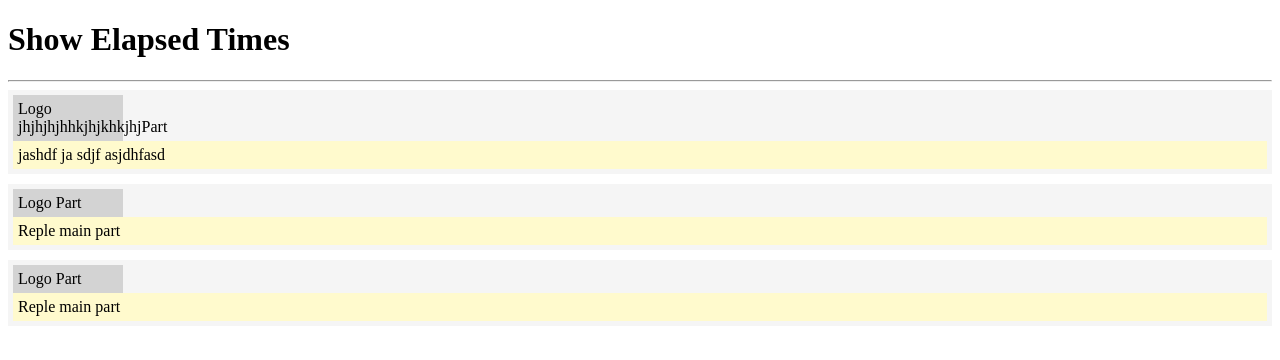
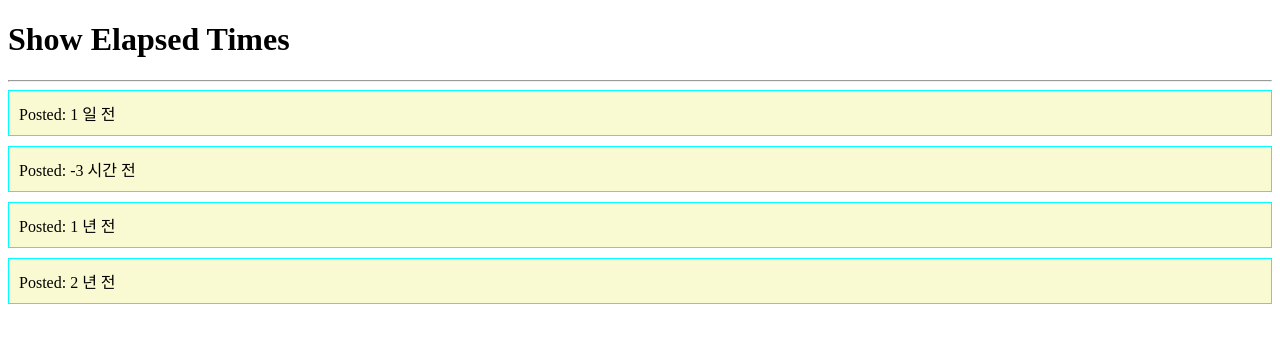
Before and after one commit to pshonature/JS-elapsedTime, a plain HTML site: page index.html in a window 1280 px wide. Drawn offline with Linux system fonts and the light colour scheme.

Commit message:
초분시월년 표시 기능 완성

```diff
--- a/index.html
+++ b/index.html
@@ -3,49 +3,99 @@
 
 <head>
     <style>
-        .repleContainer {
-            background-color: whitesmoke;
+        div.container {
+            background-color: lightgoldenrodyellow;
             margin-bottom: 10px;
-            /* height: 100px; */
-            padding: 5px;
-            overflow: auto;
-        }
-
-        .repleLogo {
-            width: 100px;
-            height: 100%;
-            background-color: lightgray;
-            padding: 5px;
-        }
-
-        .repleMain {
-            height: 100%;
-            background-color: lemonchiffon;
-            padding: 5px;
+            border: 1px solid;
+            border-color: aqua;
+            padding: 10px;
         }
     </style>
     <meta charset="UTF-8">
     <meta name="viewport" content="width=device-width, initial-scale=1.0">
     <title>Document</title>
+    <script>
+        //===========================================
+        // Global Variables
+        //-------------------------------------------
+        let spanBucket = []; //업데이트 대상 스팬 태그
+        let keySpanBucketUpdating = null;
+        const perMinute = 60;
+        const perHour = perMinute * 60;
+        const perDay = perHour * 24;
+        const perMonth = perDay * 30;
+        const perYear = perDay * 365;
+        //===========================================
+        function spanBucketUpdater() {
+            for (let item of spanBucket) {
+                item.showTimeElapsed();
+            }
+        }
+
+        function timeElapsed(seconds) {
+            let now = Math.round(new Date().valueOf() / 1000);
+            let diff = now - seconds;
+            if (Math.round(diff / perYear))
+                return Math.round(diff / perYear) + " 년 전";
+            if (Math.round(diff / perMonth))
+                return Math.round(diff / perMonth) + " 개월 전";
+            if (Math.round(diff / perDay))
+                return Math.round(diff / perDay) + " 일 전";
+            if (Math.round(diff / perHour))
+                return Math.round(diff / perHour) + " 시간 전";
+            if (Math.round(diff / perMinute))
+                return Math.round(diff / perMinute) + " 분 전";
+            return diff + " 초 전";
+        }
+
+        function backupAndSetup(spanTag) {
+            spanTag.htmlBackup = spanTag.innerHTML; //원본 텍스트 백업
+            spanTag.secondsPosted = Math.round(new Date(spanTag.htmlBackup) / 1000); //초로 변환
+            spanTag.addEventListener("mouseover", spanMouseOver);
+            spanTag.addEventListener("mouseout", spanMouseOut);
+            spanTag.showTimeElapsed = showTimeElapsed;
+        }
+        window.onload = function() {
+                let da = document.querySelectorAll("span.datePosted");
+                for (let item of da) {
+                    backupAndSetup(item);
+                    item.showTimeElapsed();
+                    spanBucket.push(item);
+                }
+                keySpanBucketUpdating = setInterval(spanBucketUpdater, 5000);
+            }
+            //=========================================
+            // Methods for span.datePosted
+            //-----------------------------------------
+        function spanMouseOver() {
+            this.innerHTML = this.htmlBackup;
+        }
+
+        function spanMouseOut() {
+            this.showTimeElapsed();
+        }
+
+        function showTimeElapsed() {
+            this.innerHTML = timeElapsed(this.secondsPosted);
+        }
+    </script>
 </head>
 
 <body>
-    <h1 class="showet">Show Elapsed Times</h1>
+    <h1>Show Elapsed Times</h1>
     <hr>
-    <div class="repleContainer">
-        <div class="repleLogo">Logo jhjhjhjhhkjhjkhkjhjPart</div>
-        <div class="repleMain"> jashdf ja sdjf asjdhfasd
-        </div>
+    <div class="container">
+        Posted: <span class="datePosted">2020.11.05 20:00</span>
     </div>
-    <div class="repleContainer">
-        <div class="repleLogo">Logo Part</div>
-        <div class="repleMain">Reple main part</div>
+    <div class="container">
+        Posted: <span class="datePosted">2020.11.06 12:50</span>
     </div>
-    <div class="repleContainer">
-        <div class="repleLogo">Logo Part</div>
-        <div class="repleMain">Reple main part</div>
+    <div class="container">
+        Posted: <span class="datePosted">2019.11.05 20:00</span>
     </div>
-
+    <div class="container">
+        Posted: <span class="datePosted">2018.11.05 20:00</span>
+    </div>
 </body>
 
 </html>
```
